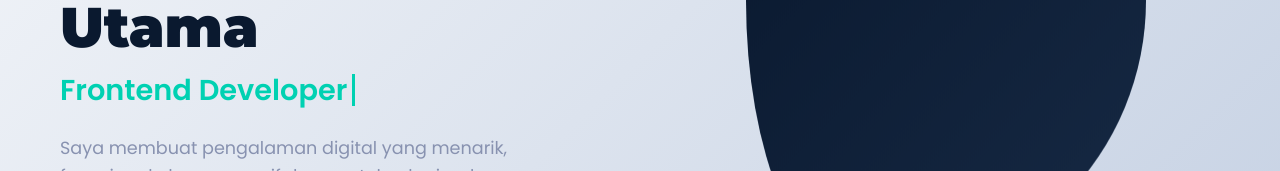
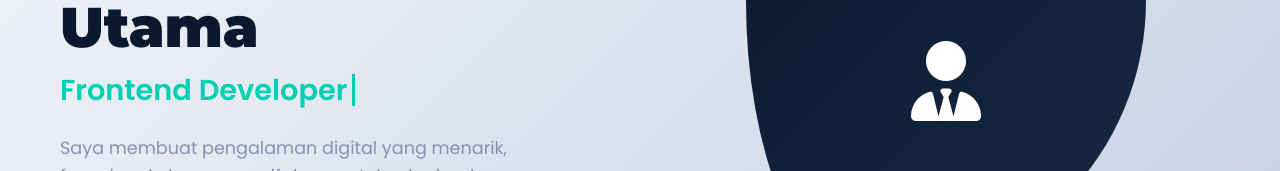
Before and after one commit to nadhrew/nadhrew.github.io, a plain HTML site: page index.html in a window 1280 px wide. Shown: the part 344-515 px from the top of the page. Drawn offline with Linux system fonts and the light colour scheme; a script that the page names is missing.

Commit message:
ubah profill

```diff
--- a/index.html
+++ b/index.html
@@ -52,8 +52,7 @@
                 <div class="image-wrapper">
                     <!-- Ganti dengan foto kamu -->
                     <div class="profile-placeholder">
-                        <!-- <img src="sorban3.jpeg" alt="" ai>
-                         -->
+                        <i class="fas fa-user-tie"></i>
                     </div>
                     <div class="floating-shapes">
                         <div class="shape shape-1"></div>
```
